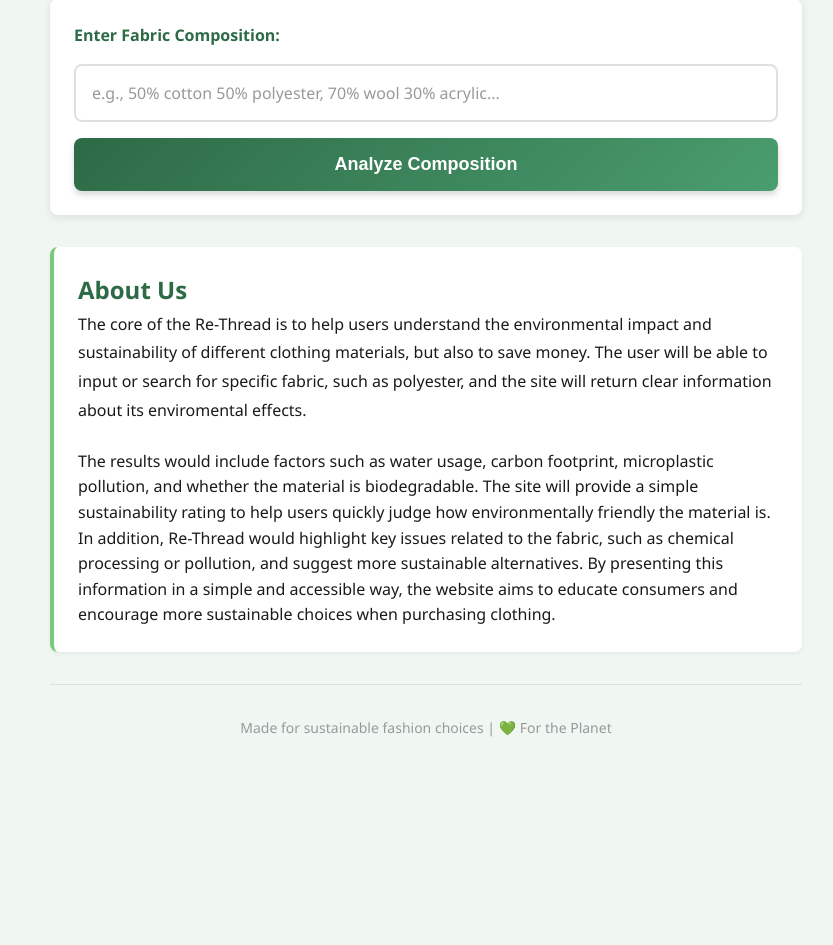
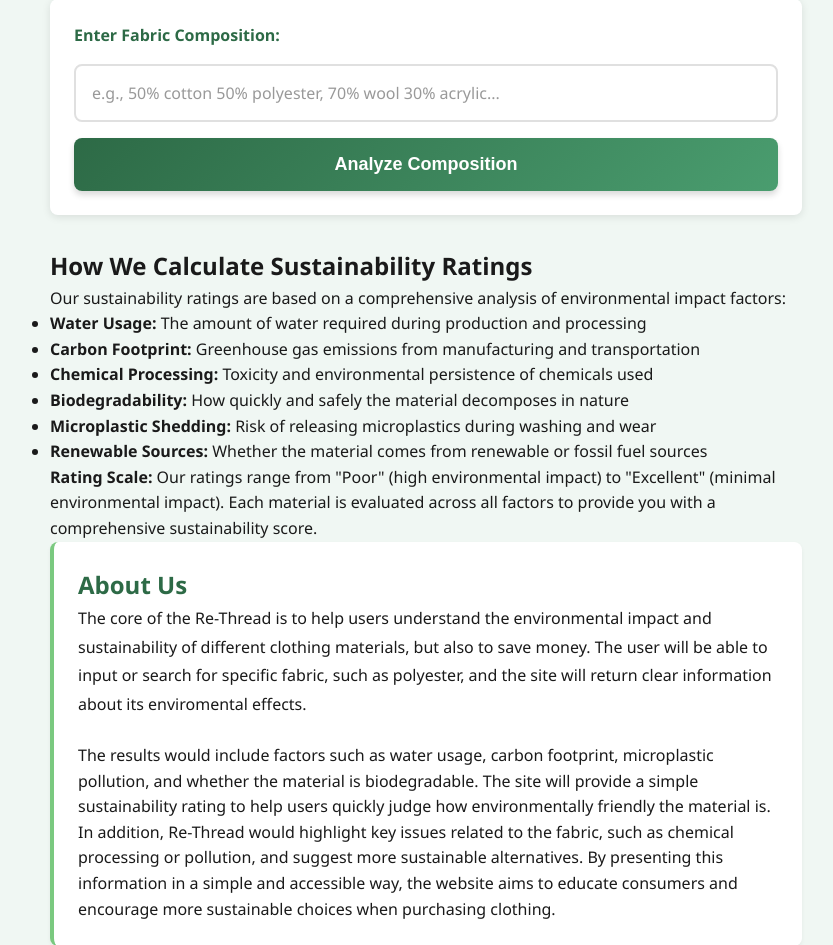
Before and after one commit to foozld/ReThread, a Flask app: page / in a window 1280 px wide. Shown: the part 514-1459 px from the top of the page, without its empty margins (214-1047 px from the left). Before the commit the page ends 1251 px from the top, so only its background shows below. Run offline with Flask 3, Linux system fonts and the light colour scheme; some libraries are stand-ins or nearby versions.

Commit message:
sustainability rating box added

```diff
--- a/templates/index.html
+++ b/templates/index.html
@@ -178,6 +178,23 @@
             <button id="analyzeAnotherBtn" class="form-button secondary">Analyze Another Material</button>
         </section>
 
+        <!-- Sustainability Rating Explanation Section -->
+        <section class="rating-explanation-section">
+            <div class="rating-explanation-box">
+                <h2>How We Calculate Sustainability Ratings</h2>
+                <p>Our sustainability ratings are based on a comprehensive analysis of environmental impact factors:</p>
+                <ul>
+                    <li><strong>Water Usage:</strong> The amount of water required during production and processing</li>
+                    <li><strong>Carbon Footprint:</strong> Greenhouse gas emissions from manufacturing and transportation</li>
+                    <li><strong>Chemical Processing:</strong> Toxicity and environmental persistence of chemicals used</li>
+                    <li><strong>Biodegradability:</strong> How quickly and safely the material decomposes in nature</li>
+                    <li><strong>Microplastic Shedding:</strong> Risk of releasing microplastics during washing and wear</li>
+                    <li><strong>Renewable Sources:</strong> Whether the material comes from renewable or fossil fuel sources</li>
+                </ul>
+                <p><strong>Rating Scale:</strong> Our ratings range from "Poor" (high environmental impact) to "Excellent" (minimal environmental impact). Each material is evaluated across all factors to provide you with a comprehensive sustainability score.</p>
+            </div>
+        </section>
+
         <section class="info-section">
             <h1 class="description__header">About Us</h1>
             <p class="description">
```
